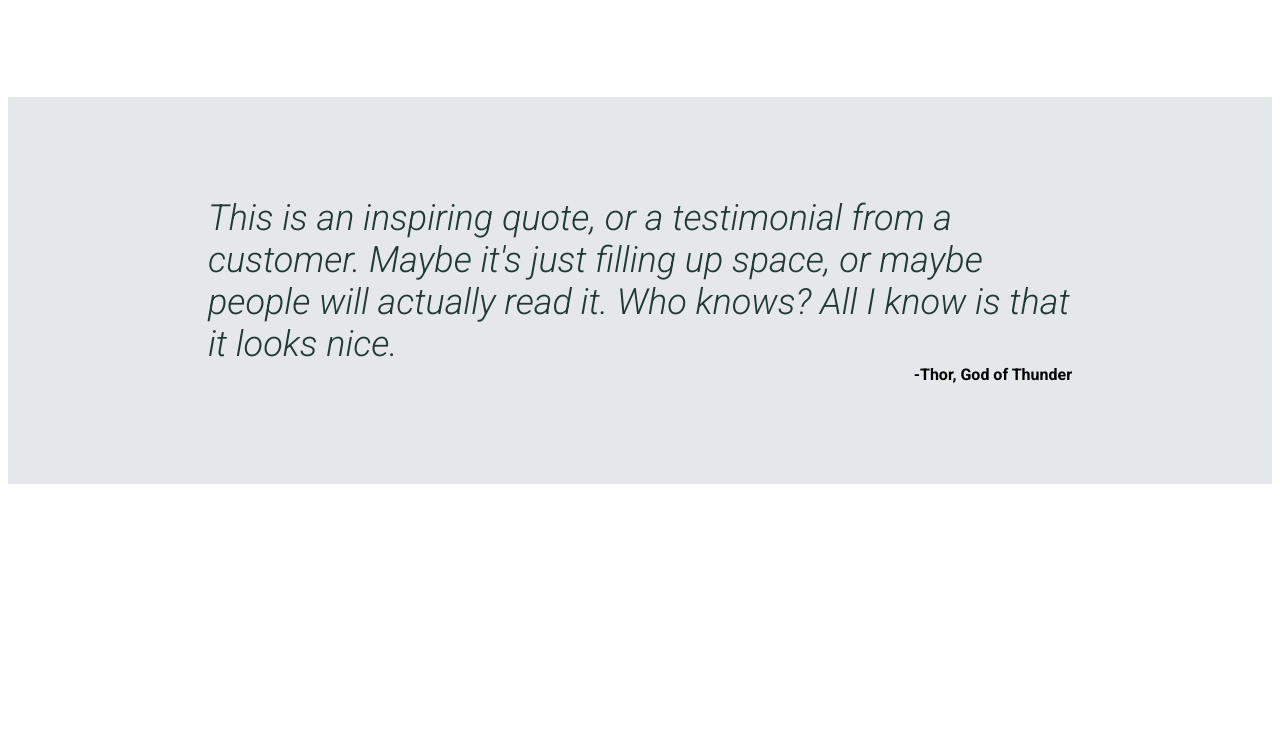
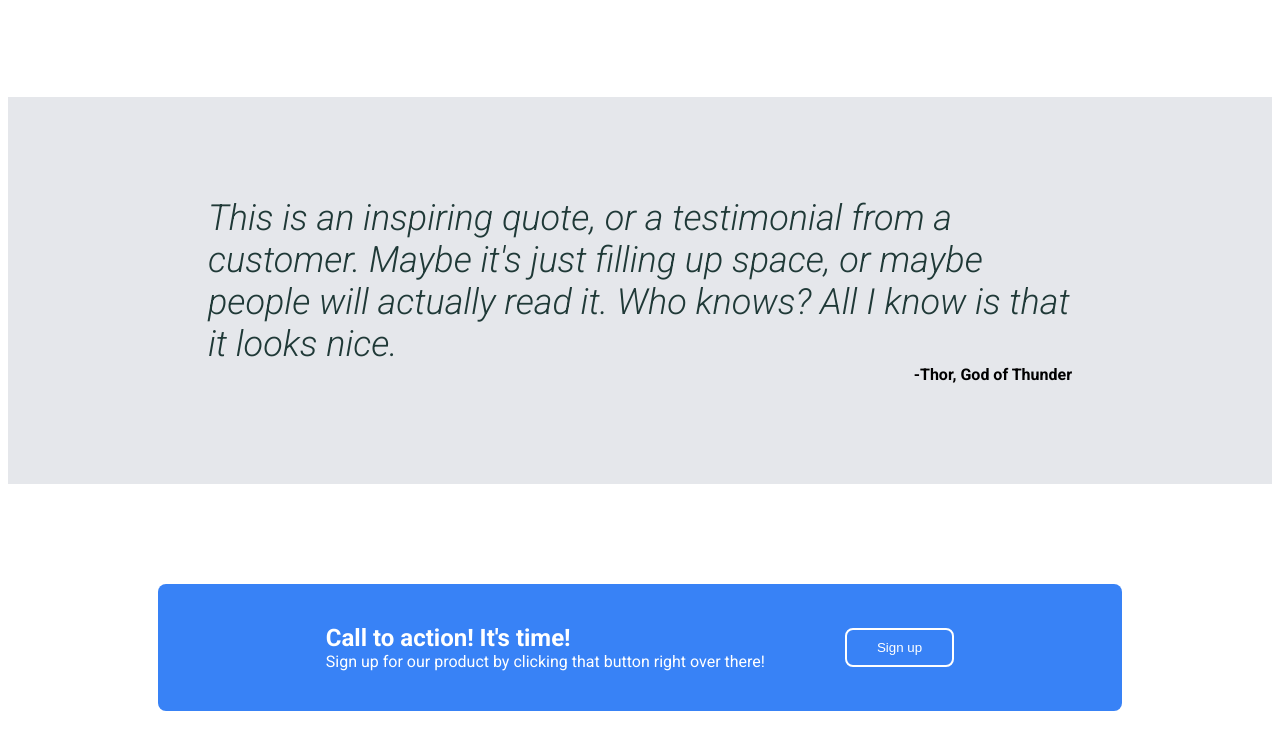
Before and after one commit to RionaWestphal/landing-page, a plain HTML site: page index.html in a window 1280 px wide. Shown: the part 804-1553 px from the top of the page. Before the commit the page ends 1296 px from the top, so only its background shows below. Drawn offline with Linux system fonts and the light colour scheme.

Commit message:
Add call to action section to page
Using HTML and CSS, added a "Call to action" section to the bottom of
the page. This contains a header, subtext, and button to sign up for
the product.

```diff
--- a/index.html
+++ b/index.html
@@ -54,5 +54,14 @@
         <p class="quote-body">This is an inspiring quote, or a testimonial from a customer. Maybe it's just filling up space, or maybe people will actually read it. Who knows? All I know is that it looks nice.</p>
         <p class="quote-sign">-Thor, God of Thunder</p>
     </div>
+    <div class="action">
+        <div class="action-left">
+            <p class="action-head">Call to action! It's time!</p>
+            <p class="action-sub">Sign up for our product by clicking that button right over there!</p>
+        </div>
+        <div class="action-right">
+            <button>Sign up</button>
+        </div>
+    </div>
 </body>
 </html>
--- a/style.css
+++ b/style.css
@@ -122,3 +122,32 @@ img {
     margin:0;
     text-align:right;
 }
+
+.action {
+    background-color: #3882f6;
+    color:white;
+    margin: 100px 150px;
+    padding:40px 50px;
+    display:flex;
+    align-items:center;
+    justify-content:center;
+    gap:80px;
+    border-radius:8px;
+}
+
+.action-head {
+    font-size:24px;
+    font-weight:bold;
+    padding:0;
+    margin:0;
+}
+
+.action-sub {
+    padding:0;
+    margin:0;
+}
+
+.action button {
+    border-style:solid;
+    border-color:white;
+}
```
